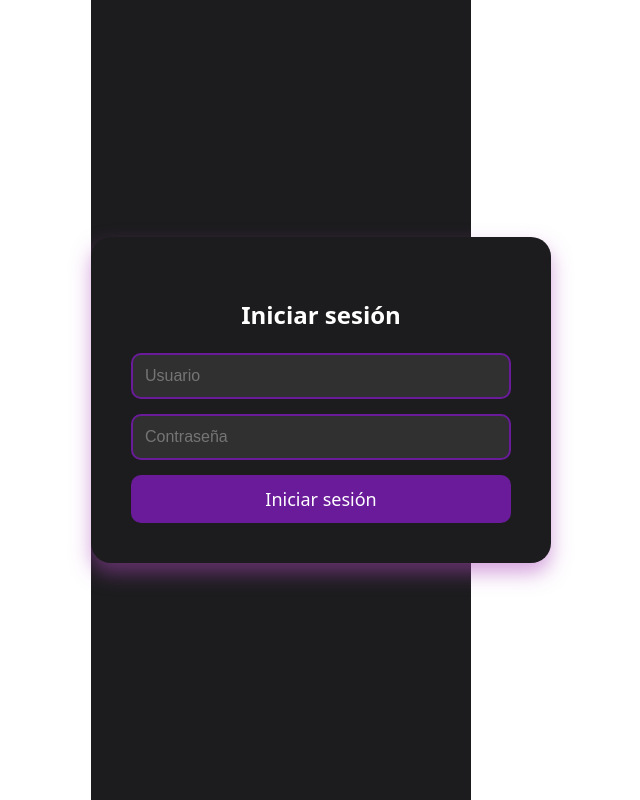
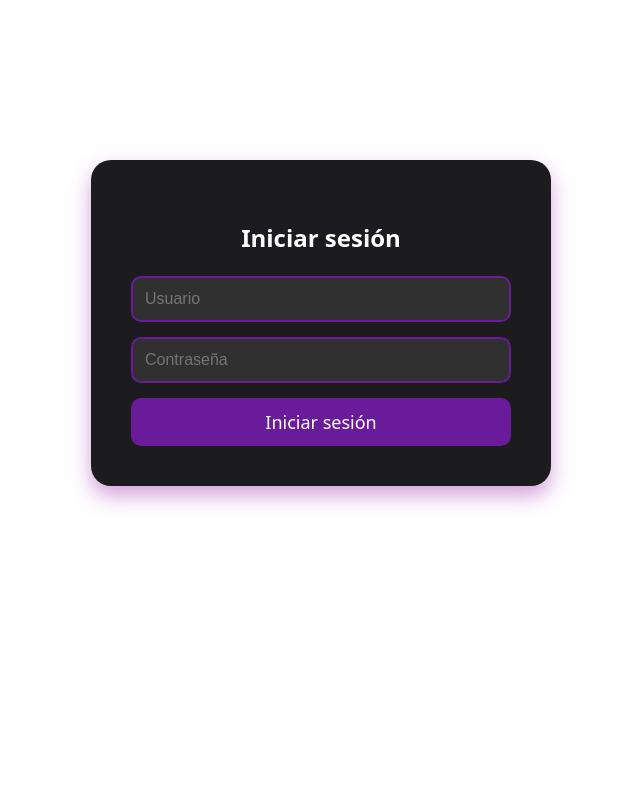
Before and after one commit to uxueadrian/sigvibFront, a React (Vite) app: page /login in a window 1280 px wide. Shown: the whole page, without its empty margins (359-999 px from the left). Built offline with nearby package versions, Linux system fonts and the light colour scheme.

Commit message:
Se arreglo la vista del login

```diff
--- a/src/components/Login.css
+++ b/src/components/Login.css
@@ -1,11 +1,11 @@
 /* Estilos generales para centrar */
-body, html {
+html, body {
     height: 100%;
     margin: 0;
+    padding: 0;
     display: flex;
-    justify-content: center;
-    align-items: center;
-    background-color: #1c1c1e;
+    flex-direction: column; /* Asegura que el contenido se acomode correctamente */
+
 }
 
 /* Contenedor del login */
@@ -19,6 +19,7 @@ body, html {
     min-width: 300px;
     text-align: center;
     transition: transform 0.3s ease-in-out;
+    margin-top: 10rem;
 }
 
 /* Animación al pasar el mouse */
```
